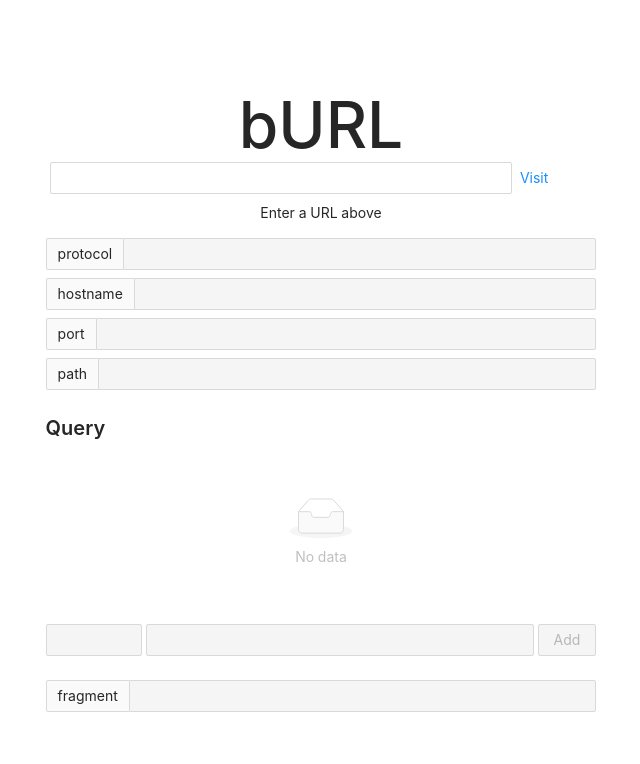
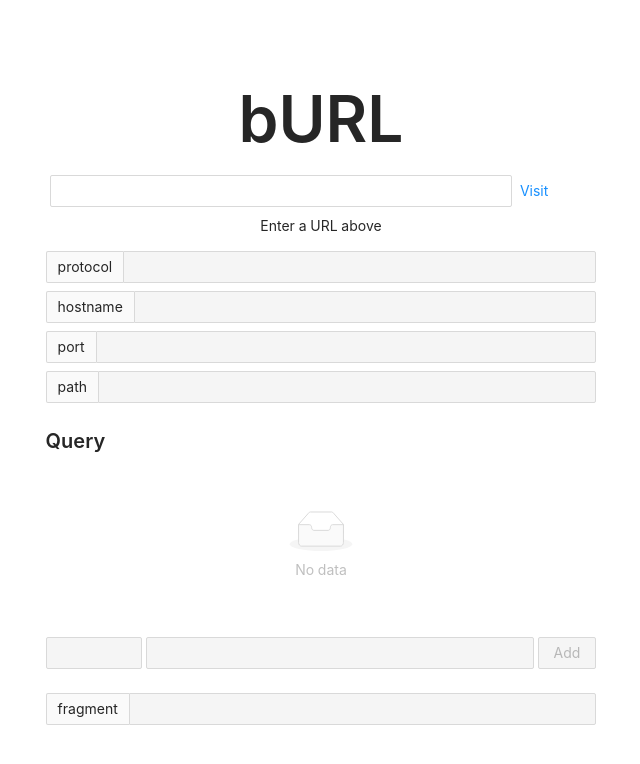
Before and after one commit to mebble/burl, a Next.js app: page / in a window 1280 px wide. Shown: the top 764 px of the page, without its empty margins (319-959 px from the left). Built offline with nearby package versions, Linux system fonts and the light colour scheme.

Commit message:
styles: make title bolder

```diff
--- /dev/null
+++ b/src/components/Title.js
@@ -0,0 +1,11 @@
+import { Typography } from 'antd';
+
+const { Title: AntTitle } = Typography;
+
+export default function Title({ children }) {
+    return (
+        <AntTitle style={{ fontSize: '4rem', marginBottom: '1rem' }}>
+            {children}
+        </AntTitle>
+    );
+};
--- a/src/pages/index.js
+++ b/src/pages/index.js
@@ -3,6 +3,7 @@ import { Space } from 'antd';
 import Head from 'next/head';
 import styles from '../styles/Home.module.css';
 
+import Title from '../components/Title';
 import UrlField from '../components/UrlField';
 import Query from '../components/Query';
 import UrlInput from '../components/UrlInput';
@@ -29,7 +30,7 @@ export default function Home() {
                 <link rel="icon" href="/favicon.ico" />
             </Head>
             <main className={styles.main}>
-                <h1 className={styles.title}>bURL</h1>
+                <Title>bURL</Title>
                 <UrlInput url={url} onChange={value => send(action('REPLACE', parseUrl(value)))} />
                 <p className="prompt">{
                     url.toString() === ''
--- a/src/styles/Home.module.css
+++ b/src/styles/Home.module.css
@@ -15,24 +15,3 @@
   justify-content: center;
   align-items: center;
 }
-
-.title a {
-  color: #0070f3;
-  text-decoration: none;
-}
-
-.title a:hover,
-.title a:focus,
-.title a:active {
-  text-decoration: underline;
-}
-
-.title {
-  margin: 0;
-  line-height: 1.15;
-  font-size: 4rem;
-}
-
-.title {
-  text-align: center;
-}
```
